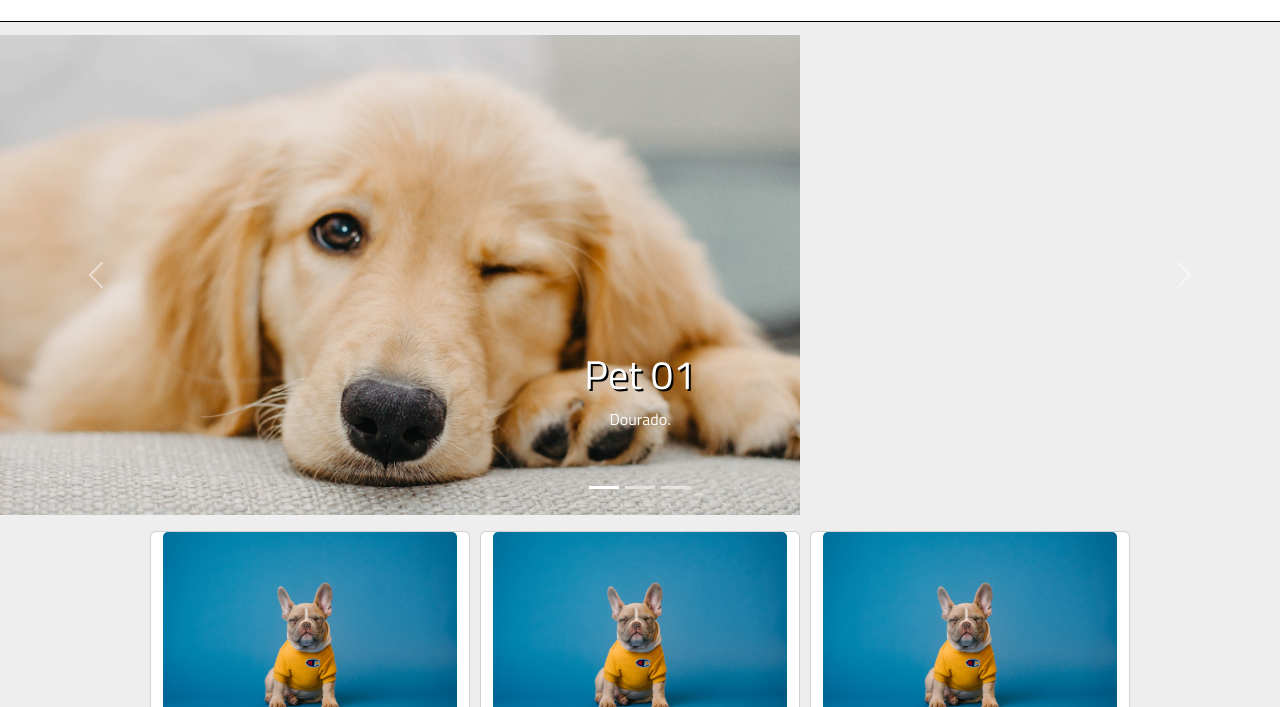
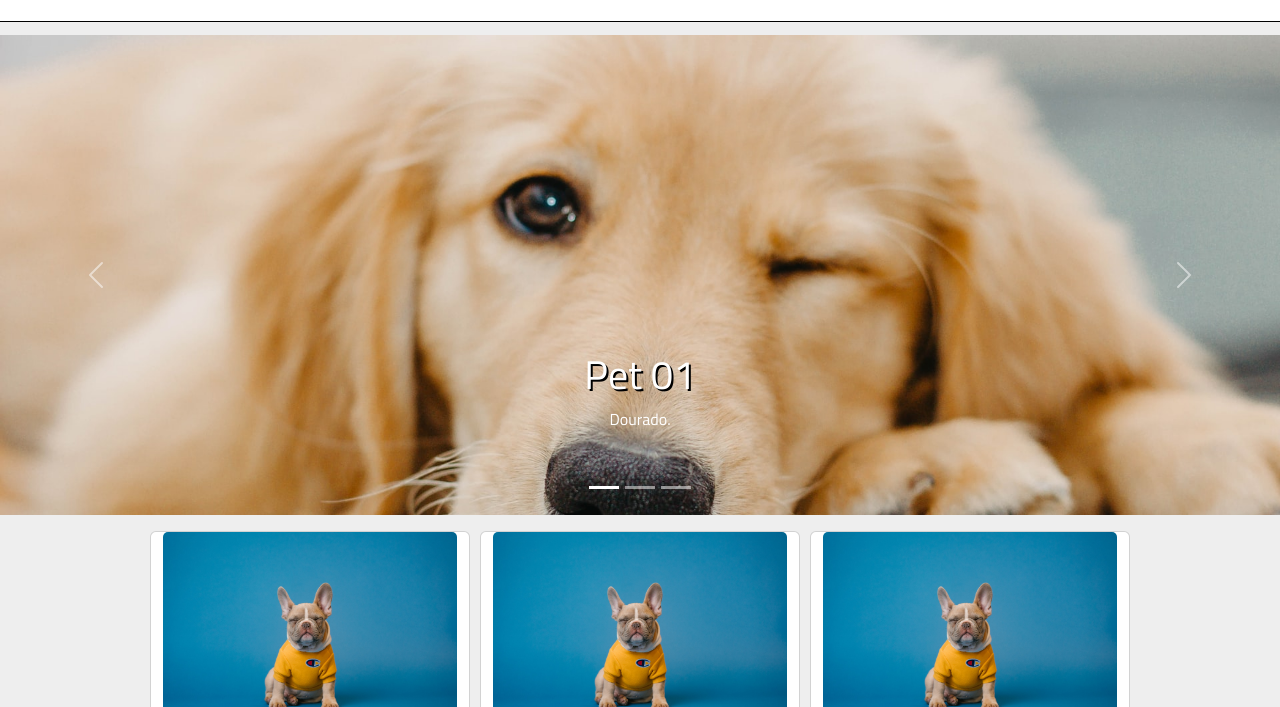
Before and after one commit to turbisc0/aula1811, a plain HTML site: page index.html in a window 1280 px wide. Shown: the part 93-800 px from the top of the page. Drawn offline with nearby package versions, Linux system fonts and the light colour scheme.

Commit message:
Update style.css

```diff
--- a/Css/style.css
+++ b/Css/style.css
@@ -55,7 +55,6 @@ body{
 #carousel img{
     display: flex;
     height: 30em;
-    max-width: 50em;
     object-fit: cover;
 }
 #cards{
```
